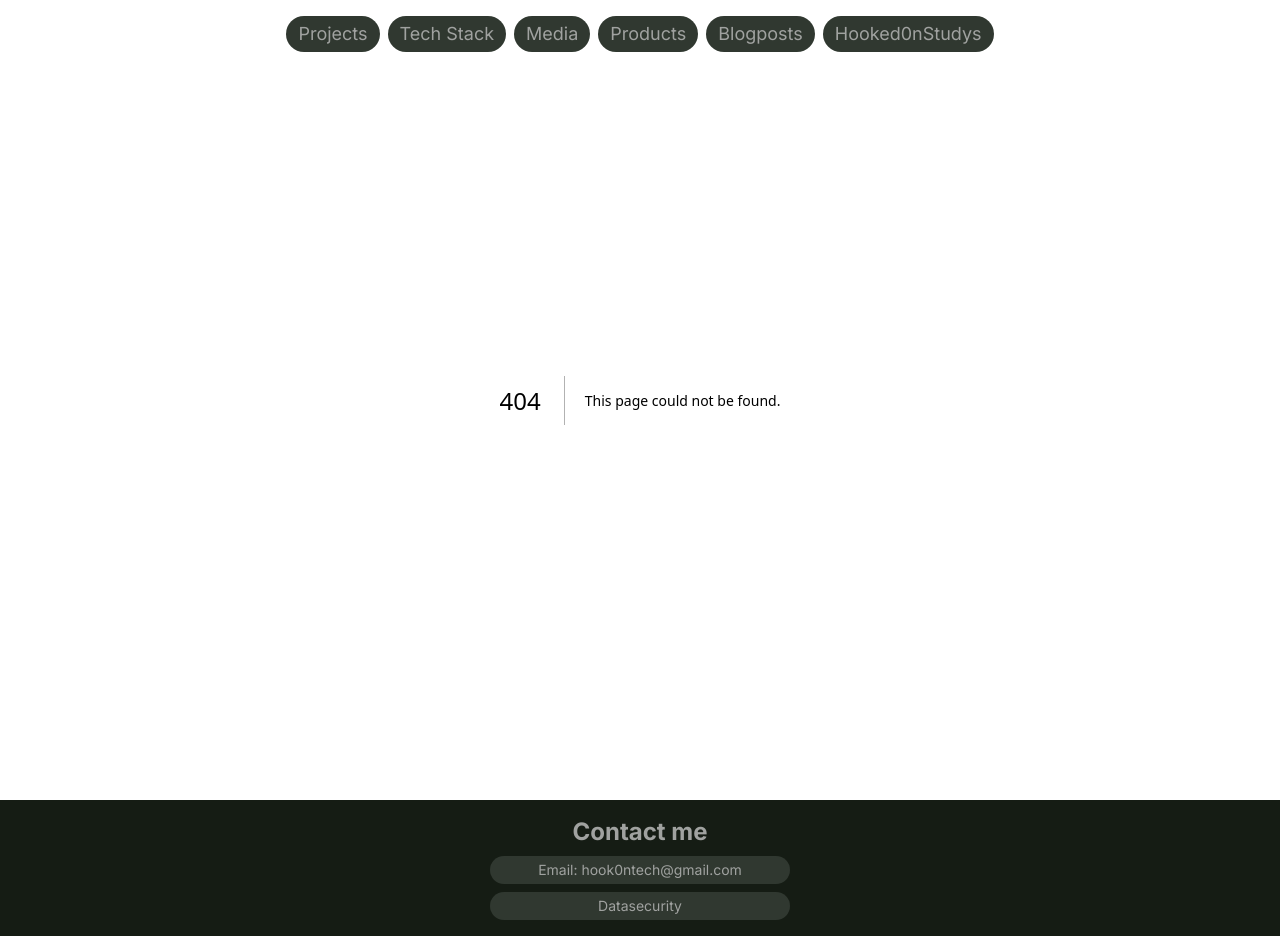
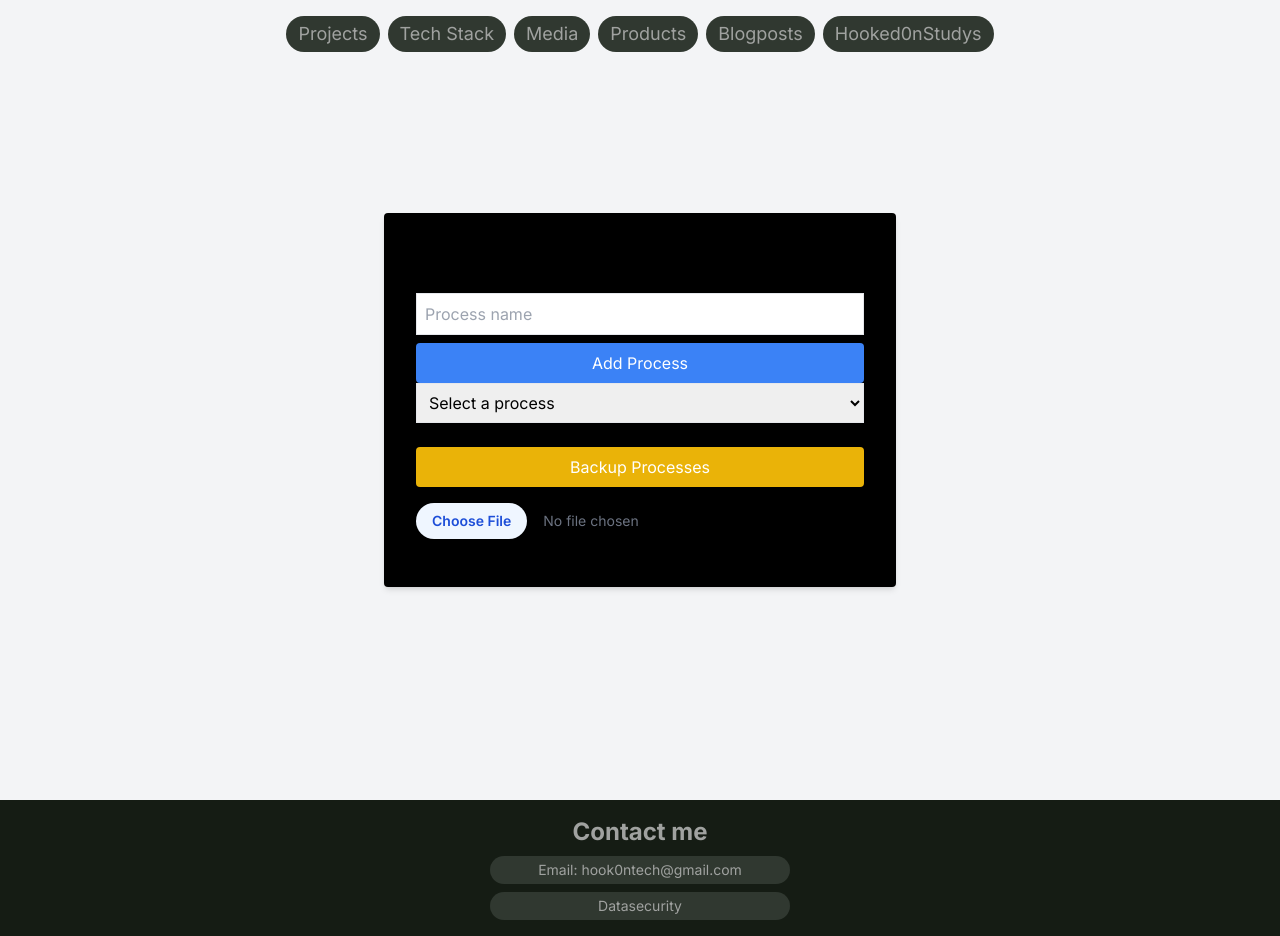
Before and after one commit to AnnaH00k/hookintech, a Next.js app: page /processHub in a window 1280 px wide. Before the commit this address had no page. Built offline with nearby package versions, Linux system fonts and the light colour scheme.

Commit message:
basic work process functionality

```diff
--- /dev/null
+++ b/app/processHub/page.tsx
@@ -0,0 +1,158 @@
+'use client';
+import React, { useState, useEffect } from 'react';
+import Cookies from 'js-cookie';
+
+interface WorkProcess {
+  name: string;
+  links: string[];
+}
+
+const ProcessHub: React.FC = () => {
+  const [workProcesses, setWorkProcesses] = useState<WorkProcess[]>([]);
+  const [processName, setProcessName] = useState<string>('');
+  const [inputLink, setInputLink] = useState<string>('');
+  const [selectedProcessIndex, setSelectedProcessIndex] = useState<number>(-1);
+
+  useEffect(() => {
+    const savedProcesses = Cookies.get('work-processes');
+    if (savedProcesses) {
+      setWorkProcesses(JSON.parse(savedProcesses));
+    }
+  }, []);
+
+  const addProcess = () => {
+    if (processName) {
+      const updatedProcesses = [...workProcesses, { name: processName, links: [] }];
+      setWorkProcesses(updatedProcesses);
+      Cookies.set('work-processes', JSON.stringify(updatedProcesses), { expires: 7 });
+      setProcessName('');
+    }
+  };
+
+  const addLink = () => {
+    if (inputLink && selectedProcessIndex >= 0) {
+      const updatedProcesses = [...workProcesses];
+      updatedProcesses[selectedProcessIndex].links.push(inputLink);
+      setWorkProcesses(updatedProcesses);
+      Cookies.set('work-processes', JSON.stringify(updatedProcesses), { expires: 7 });
+      setInputLink('');
+    }
+  };
+
+  const startProcess = async (index: number) => {
+    const links = workProcesses[index].links;
+    for (const link of links) {
+      window.open(link, '_blank');
+      await new Promise(resolve => setTimeout(resolve, 500));
+    }
+  };
+
+  const backupProcesses = () => {
+    const element = document.createElement('a');
+    const file = new Blob([JSON.stringify(workProcesses)], { type: 'application/json' });
+    element.href = URL.createObjectURL(file);
+    element.download = 'work-processes.json';
+    document.body.appendChild(element); // Required for this to work in FireFox
+    element.click();
+  };
+
+  const handleFileUpload = (event: React.ChangeEvent<HTMLInputElement>) => {
+    const file = event.target.files?.[0];
+    if (file) {
+      const reader = new FileReader();
+      reader.onload = (e) => {
+        const contents = e.target?.result as string;
+        const uploadedProcesses = JSON.parse(contents);
+        setWorkProcesses(uploadedProcesses);
+        Cookies.set('work-processes', JSON.stringify(uploadedProcesses), { expires: 7 });
+      };
+      reader.readAsText(file);
+    }
+  };
+
+  return (
+    <div className="min-h-screen bg-gray-100 flex items-center justify-center">
+      <div className="bg-black p-8 rounded shadow-md w-full max-w-lg">
+        <h1 className="text-2xl font-bold mb-4">Process Hub</h1>
+        <div className="mb-4text-black">
+          <input
+            type="text"
+            className="border p-2 w-full mb-2 text-black"
+            placeholder="Process name"
+            value={processName}
+            onChange={(e) => setProcessName(e.target.value)}
+          />
+          <button
+            className="bg-blue-500 text-white p-2 rounded w-full"
+            onClick={addProcess}
+          >
+            Add Process
+          </button>
+        </div>
+        <div className="mb-4">
+          <select
+            className="border p-2 w-full mb-2 text-black"
+            value={selectedProcessIndex}
+            onChange={(e) => setSelectedProcessIndex(parseInt(e.target.value))}
+          >
+            <option value={-1}>Select a process</option>
+            {workProcesses.map((process, index) => (
+              <option key={index} value={index}>
+                {process.name}
+              </option>
+            ))}
+          </select>
+        </div>
+        {selectedProcessIndex >= 0 && (
+          <>
+            <div className="mb-4">
+              <input
+                type="text"
+                className="border p-2 w-full mb-2 text-black"
+                placeholder="Enter link"
+                value={inputLink}
+                onChange={(e) => setInputLink(e.target.value)}
+              />
+              <button
+                className="bg-blue-500 text-white p-2 rounded w-full"
+                onClick={addLink}
+              >
+                Add Link
+              </button>
+            </div>
+            <ul className="list-disc pl-5 mb-4">
+              {workProcesses[selectedProcessIndex].links.map((link, index) => (
+                <li key={index}>{link}</li>
+              ))}
+            </ul>
+            <div className="mb-4">
+              <button
+                className="bg-green-500 text-white p-2 rounded w-full"
+                onClick={() => startProcess(selectedProcessIndex)}
+              >
+                Start Work Process
+              </button>
+            </div>
+          </>
+        )}
+        <div className="mb-4">
+          <button
+            className="bg-yellow-500 text-white p-2 rounded w-full"
+            onClick={backupProcesses}
+          >
+            Backup Processes
+          </button>
+        </div>
+        <div className="mb-4">
+          <input
+            type="file"
+            className="block w-full text-sm text-gray-500 file:mr-4 file:py-2 file:px-4 file:rounded-full file:border-0 file:text-sm file:font-semibold file:bg-blue-50 file:text-blue-700 hover:file:bg-blue-100"
+            onChange={handleFileUpload}
+          />
+        </div>
+      </div>
+    </div>
+  );
+};
+
+export default ProcessHub;
```
